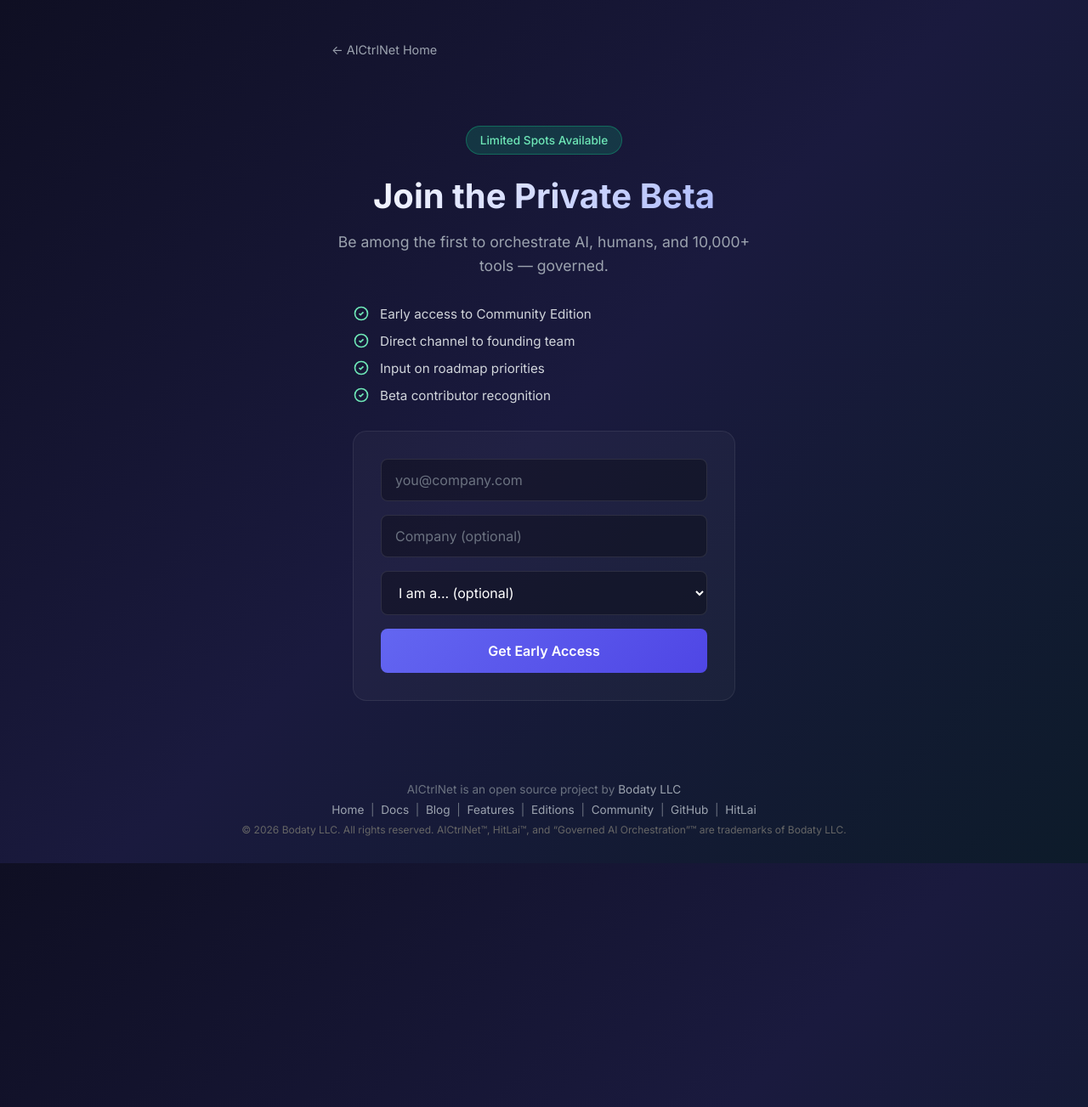
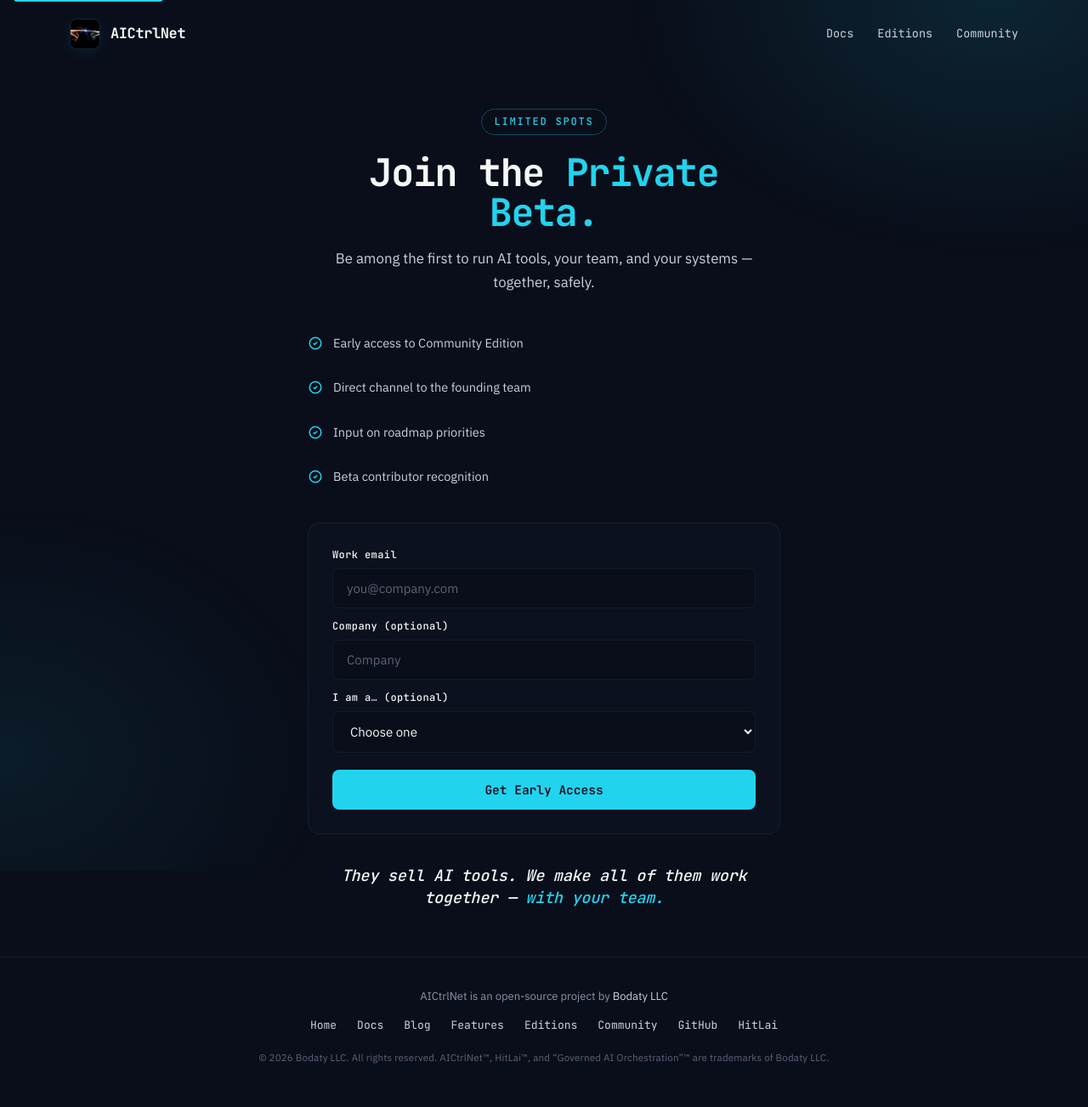
Before and after one commit to Bodaty/aictrlnet.com, a Jekyll site: the page beta/index.html, which Jekyll copies as it is, in a window 1280 px wide. Shown: the whole page at 85% size. Built offline with Jekyll 4.4.1, drawn with Linux system fonts in a browser that asks for light colours.

Commit message:
refresh /beta: v12.6 design (form + /beta endpoint preserved)
Drops '10,000+ tools — governed' hero anti-pattern. Updates subtitle to
v12 voice. Preserves form fields (email, company, role) + _gotcha honeypot
+ /beta endpoint exactly. textContent for status messages, sr-only labels,
focus-visible outlines.

```diff
--- a/beta/index.html
+++ b/beta/index.html
@@ -3,241 +3,161 @@
 <head>
     <meta charset="UTF-8">
     <meta name="viewport" content="width=device-width, initial-scale=1.0">
-    <title>Join the Private Beta - AICtrlNet</title>
-    <meta name="description" content="Join the AICtrlNet private beta. Be among the first to orchestrate AI, humans, and 10,000+ tools — governed.">
+    <title>AICtrlNet Private Beta — Early access.</title>
+    <meta name="description" content="Join the AICtrlNet private beta. Early access to Community Edition, direct channel to the founding team, input on roadmap priorities.">
+
+    <link rel="canonical" href="https://aictrlnet.com/beta/">
+    <meta name="theme-color" content="#0a0e1a">
+    <meta name="color-scheme" content="dark">
+    <link rel="manifest" href="/site.webmanifest">
+
+    <link rel="icon" type="image/x-icon" href="/favicon.ico" sizes="any">
+    <link rel="icon" type="image/png" sizes="32x32" href="/favicon-32.png">
+    <link rel="icon" type="image/png" sizes="16x16" href="/favicon-16.png">
+    <link rel="apple-touch-icon" sizes="180x180" href="/apple-touch-icon.png">
+
+    <meta property="og:type" content="website">
+    <meta property="og:site_name" content="AICtrlNet">
+    <meta property="og:locale" content="en_US">
+    <meta property="og:title" content="AICtrlNet Private Beta">
+    <meta property="og:description" content="Be among the first to run AI tools, your team, and your systems — together, safely.">
+    <meta property="og:url" content="https://aictrlnet.com/beta/">
+    <meta property="og:image" content="https://aictrlnet.com/og-image.png">
+    <meta property="og:image:width" content="1200">
+    <meta property="og:image:height" content="630">
+
+    <meta name="twitter:card" content="summary_large_image">
+    <meta name="twitter:title" content="AICtrlNet Private Beta">
+    <meta name="twitter:description" content="Early access to the open-core layer above the AI stack.">
+    <meta name="twitter:image" content="https://aictrlnet.com/og-image.png">
+
     <link rel="preconnect" href="https://fonts.googleapis.com">
     <link rel="preconnect" href="https://fonts.gstatic.com" crossorigin>
-    <link href="https://fonts.googleapis.com/css2?family=Inter:wght@400;500;600;700&display=swap" rel="stylesheet">
+    <link href="https://fonts.googleapis.com/css2?family=JetBrains+Mono:wght@400;500;600;700&family=IBM+Plex+Sans:wght@400;500;600;700&display=swap" rel="stylesheet">
+
     <style>
-        * { margin: 0; padding: 0; box-sizing: border-box; }
+        :root {
+            --bg:#0a0e1a;--bg-2:#0d1424;--bg-3:#131c30;
+            --line:rgba(34,211,238,0.10);--line-soft:rgba(255,255,255,0.06);
+            --ink:#f5f7fa;--ink-soft:#c9d1de;--ink-dim:#8a94a8;--ink-faint:#5a6478;
+            --accent:#22d3ee;--accent-2:#67e8f9;--accent-glow:rgba(34,211,238,0.30);
+            --good:#6ee7b7;--bad:#fca5a5;
+            --font-display:'JetBrains Mono',ui-monospace,SFMono-Regular,Menlo,monospace;
+            --font-body:'IBM Plex Sans',-apple-system,BlinkMacSystemFont,sans-serif;
+            --ease:cubic-bezier(0.22,1,0.36,1);
+        }
+        *{margin:0;padding:0;box-sizing:border-box}
+        html{scroll-behavior:smooth}
+        @media (prefers-reduced-motion:reduce){html{scroll-behavior:auto}*,*::before,*::after{animation-duration:.001ms!important;transition-duration:.001ms!important}}
+        body{font-family:var(--font-body);background:var(--bg);color:var(--ink-soft);-webkit-font-smoothing:antialiased;line-height:1.6;min-height:100vh;position:relative;overflow-x:hidden}
+        body::before{content:'';position:fixed;inset:-10%;background:radial-gradient(ellipse 760px 540px at 85% 8%,rgba(34,211,238,0.12) 0%,transparent 55%),radial-gradient(ellipse 620px 480px at 12% 88%,rgba(34,211,238,0.07) 0%,transparent 60%);z-index:-2;pointer-events:none;animation:mesh-drift 22s var(--ease) infinite alternate}
+        @keyframes mesh-drift{0%{transform:translate3d(0,0,0) scale(1)}50%{transform:translate3d(-2%,1.5%,0) scale(1.04)}100%{transform:translate3d(1.5%,-1.5%,0) scale(1.02)}}
+        .skip-link{position:absolute;top:-40px;left:16px;background:var(--accent);color:var(--bg);padding:8px 16px;border-radius:4px;font-family:var(--font-display);font-weight:600;text-decoration:none;z-index:100}
+        .skip-link:focus-visible{top:16px}
+        :focus-visible{outline:2px solid var(--accent);outline-offset:3px;border-radius:4px}
 
-        body {
-            font-family: 'Inter', -apple-system, BlinkMacSystemFont, sans-serif;
-            background: linear-gradient(135deg, #0f0f23 0%, #1a1a3e 50%, #0d1b2a 100%);
-            min-height: 100vh;
-            color: #e0e0e0;
-            display: flex;
-            flex-direction: column;
-        }
+        nav.topnav{display:flex;justify-content:space-between;align-items:center;padding:22px 32px;max-width:1180px;margin:0 auto}
+        .topnav-brand{display:flex;align-items:center;gap:12px;text-decoration:none}
+        .topnav-mark{width:36px;height:36px;border-radius:8px;background:var(--bg-2);border:1px solid var(--line);overflow:hidden;display:grid;place-items:center;box-shadow:0 4px 16px rgba(34,211,238,0.08)}
+        .topnav-mark img{width:100%;height:100%;display:block;object-fit:cover}
+        .topnav-word{font-family:var(--font-display);font-weight:700;font-size:17px;color:var(--ink);letter-spacing:-0.4px}
+        .topnav-links{display:flex;align-items:center;gap:28px;font-family:var(--font-display);font-size:13.5px}
+        .topnav-links a{color:var(--ink-soft);text-decoration:none;transition:color 200ms var(--ease)}
+        .topnav-links a:hover{color:var(--accent)}
+        @media (max-width:700px){.topnav-links{display:none}}
 
-        .container {
-            max-width: 1000px;
-            margin: 0 auto;
-            padding: 2rem;
-            flex: 1;
-        }
+        .container{max-width:620px;margin:0 auto;padding:0 32px}
 
-        .nav {
-            padding: 1rem 0;
-            margin-bottom: 2rem;
-        }
+        .hero{text-align:center;padding:48px 0 36px}
+        .badge-pill{display:inline-block;font-family:var(--font-display);font-weight:500;font-size:12px;letter-spacing:1.8px;text-transform:uppercase;color:var(--accent);border:1px solid rgba(34,211,238,0.3);padding:5px 14px;border-radius:999px;margin-bottom:20px}
+        h1{font-family:var(--font-display);font-weight:700;font-size:clamp(2rem,4.6vw,2.8rem);line-height:1.05;letter-spacing:-1.2px;color:var(--ink);margin-bottom:18px}
+        h1 em{font-style:normal;color:var(--accent)}
+        .hero-sub{font-size:1.05rem;line-height:1.65;color:var(--ink-soft)}
 
-        .nav a {
-            color: #9ca3af;
-            text-decoration: none;
-            font-size: 0.9rem;
-        }
+        .benefits{display:flex;flex-direction:column;gap:10px;margin-bottom:32px}
+        .benefit{display:flex;align-items:flex-start;gap:12px;padding:10px 0;font-size:14.5px;color:var(--ink-soft);line-height:1.55}
+        .benefit svg{color:var(--accent);flex-shrink:0;margin-top:2px;width:18px;height:18px}
 
-        .nav a:hover {
-            color: #a5b4fc;
-        }
+        .signup-form{background:rgba(13,20,36,0.55);border:1px solid var(--line-soft);border-radius:14px;padding:28px}
+        .form-row{margin-bottom:12px}
+        .form-row label{display:block;font-family:var(--font-display);font-weight:500;font-size:12px;letter-spacing:0.4px;color:var(--ink);margin-bottom:6px}
+        .signup-form input,.signup-form select{width:100%;padding:13px 16px;border:1px solid var(--line-soft);border-radius:8px;background:rgba(10,14,26,0.7);color:var(--ink);font-family:var(--font-body);font-size:15px}
+        .signup-form input::placeholder{color:var(--ink-faint)}
+        .signup-form input:focus,.signup-form select:focus{outline:none;border-color:var(--accent)}
+        .signup-form button{width:100%;margin-top:8px;padding:14px 24px;background:var(--accent);color:var(--bg);border:none;border-radius:8px;font-family:var(--font-display);font-size:14.5px;font-weight:600;cursor:pointer;transition:all 200ms var(--ease)}
+        .signup-form button:hover{transform:translateY(-1px);box-shadow:0 10px 32px var(--accent-glow)}
+        .signup-form button:disabled{opacity:0.6;cursor:wait}
+        .form-msg{margin-top:14px;font-size:14.5px;text-align:center;padding:14px;border-radius:8px;display:none}
+        .form-msg.success{display:block;color:var(--good);background:rgba(110,231,183,0.06);border:1px solid rgba(110,231,183,0.18)}
+        .form-msg.error{display:block;color:var(--bad);background:rgba(252,165,165,0.06);border:1px solid rgba(252,165,165,0.18)}
 
-        .page-header {
-            text-align: center;
-            margin-bottom: 2rem;
-            padding-top: 2rem;
-        }
+        .closer{padding:36px 0 8px;text-align:center}
+        .closer-quote{font-family:var(--font-display);font-weight:500;font-style:italic;font-size:1.15rem;line-height:1.4;color:var(--ink);max-width:560px;margin:0 auto;letter-spacing:-0.2px}
+        .closer-quote em{font-style:italic;color:var(--accent)}
 
-        .page-header h1 {
-            font-size: clamp(2rem, 5vw, 2.5rem);
-            font-weight: 700;
-            margin-bottom: 1rem;
-            background: linear-gradient(135deg, #ffffff 0%, #a5b4fc 100%);
-            -webkit-background-clip: text;
-            -webkit-text-fill-color: transparent;
-            background-clip: text;
-        }
-
-        .page-header p {
-            font-size: 1.1rem;
-            color: #9ca3af;
-            max-width: 500px;
-            margin: 0 auto;
-            line-height: 1.6;
-        }
-
-        .badge {
-            display: inline-block;
-            background: rgba(16, 185, 129, 0.2);
-            border: 1px solid rgba(16, 185, 129, 0.4);
-            color: #6ee7b7;
-            padding: 0.5rem 1rem;
-            border-radius: 50px;
-            font-size: 0.85rem;
-            font-weight: 500;
-            margin-bottom: 1.5rem;
-        }
-
-        .beta-content {
-            max-width: 450px;
-            margin: 0 auto;
-        }
-
-        .benefits {
-            display: flex;
-            flex-direction: column;
-            gap: 0.75rem;
-            text-align: left;
-            margin-bottom: 2rem;
-        }
-
-        .benefit {
-            display: flex;
-            align-items: center;
-            gap: 0.75rem;
-            font-size: 0.95rem;
-            color: #d1d5db;
-        }
-
-        .benefit svg {
-            color: #6ee7b7;
-            flex-shrink: 0;
-        }
-
-        .signup-form {
-            background: rgba(255, 255, 255, 0.03);
-            border: 1px solid rgba(255, 255, 255, 0.08);
-            border-radius: 16px;
-            padding: 2rem;
-            margin-bottom: 2rem;
-        }
-
-        .form-row {
-            display: flex;
-            gap: 0.75rem;
-            margin-bottom: 1rem;
-        }
-
-        .form-row input, .form-row select {
-            flex: 1;
-            padding: 0.875rem 1rem;
-            border: 1px solid rgba(255, 255, 255, 0.1);
-            border-radius: 8px;
-            background: rgba(0, 0, 0, 0.3);
-            color: white;
-            font-size: 1rem;
-            font-family: inherit;
-        }
-
-        .form-row input:focus, .form-row select:focus {
-            outline: none;
-            border-color: #6366f1;
-        }
-
-        .form-row input::placeholder {
-            color: #6b7280;
-        }
-
-        .form-row select {
-            cursor: pointer;
-        }
-
-        .form-row select option {
-            background: #1a1a3e;
-        }
-
-        .form-row.full input {
-            width: 100%;
-        }
-
-        button[type="submit"] {
-            width: 100%;
-            padding: 1rem;
-            background: linear-gradient(135deg, #6366f1 0%, #4f46e5 100%);
-            color: white;
-            border: none;
-            border-radius: 8px;
-            font-size: 1rem;
-            font-weight: 600;
-            cursor: pointer;
-            transition: all 0.2s ease;
-            font-family: inherit;
-        }
-
-        button[type="submit"]:hover {
-            transform: translateY(-2px);
-            box-shadow: 0 10px 40px rgba(99, 102, 241, 0.3);
-        }
-
-        footer {
-            text-align: center;
-            padding: 2rem;
-            color: #6b7280;
-            font-size: 0.85rem;
-        }
-
-        footer a {
-            color: #9ca3af;
-            text-decoration: none;
-        }
-
-        footer a:hover {
-            color: #a5b4fc;
-        }
-
-        .footer-links {
-            margin-top: 0.5rem;
-        }
-
-        @media (max-width: 500px) {
-            .form-row {
-                flex-direction: column;
-            }
-        }
+        footer{border-top:1px solid var(--line-soft);padding:36px 0 48px;text-align:center;font-family:var(--font-body);font-size:13px;color:var(--ink-dim);margin-top:48px}
+        .footer-links{display:flex;flex-wrap:wrap;gap:8px 24px;justify-content:center;margin:14px 0 18px;font-family:var(--font-display);font-size:13px}
+        footer a{color:var(--ink-soft);text-decoration:none}
+        footer a:hover{color:var(--accent)}
+        .footer-meta{font-size:11.5px;color:var(--ink-faint);margin-top:8px;letter-spacing:0.2px}
     </style>
 </head>
 <body>
-    <div class="container">
+    <a class="skip-link" href="#main">Skip to content</a>
 
-        <div class="nav"><a href="/">&larr; AICtrlNet Home</a></div>
+    <nav class="topnav" aria-label="Primary">
+        <a href="/" class="topnav-brand" aria-label="AICtrlNet — home">
+            <span class="topnav-mark"><img src="/logo-mark.png" alt="" width="36" height="36" loading="eager" decoding="async"></span>
+            <span class="topnav-word">AICtrlNet</span>
+        </a>
+        <div class="topnav-links">
+            <a href="/docs">Docs</a>
+            <a href="/editions">Editions</a>
+            <a href="/community">Community</a>
+        </div>
+    </nav>
 
-        <div class="page-header">
-            <div class="badge">Limited Spots Available</div>
-            <h1>Join the Private Beta</h1>
-            <p>Be among the first to orchestrate AI, humans, and 10,000+ tools — governed.</p>
-        </div>
+    <main id="main" class="container">
 
-        <div class="beta-content">
+        <section class="hero" aria-labelledby="hero-title">
+            <div class="badge-pill">Limited spots</div>
+            <h1 id="hero-title">Join the <em>Private Beta.</em></h1>
+            <p class="hero-sub">Be among the first to run AI tools, your team, and your systems &mdash; together, safely.</p>
+        </section>
+
         <div class="benefits">
             <div class="benefit">
-                    <svg width="20" height="20" viewBox="0 0 24 24" fill="none" stroke="currentColor" stroke-width="2"><path d="M9 12l2 2 4-4m6 2a9 9 0 11-18 0 9 9 0 0118 0z"/></svg>
-                    Early access to Community Edition
+                <svg viewBox="0 0 24 24" fill="none" stroke="currentColor" stroke-width="2"><path d="M9 12l2 2 4-4m6 2a9 9 0 11-18 0 9 9 0 0118 0z"/></svg>
+                <span>Early access to Community Edition</span>
             </div>
             <div class="benefit">
-                    <svg width="20" height="20" viewBox="0 0 24 24" fill="none" stroke="currentColor" stroke-width="2"><path d="M9 12l2 2 4-4m6 2a9 9 0 11-18 0 9 9 0 0118 0z"/></svg>
-                    Direct channel to founding team
+                <svg viewBox="0 0 24 24" fill="none" stroke="currentColor" stroke-width="2"><path d="M9 12l2 2 4-4m6 2a9 9 0 11-18 0 9 9 0 0118 0z"/></svg>
+                <span>Direct channel to the founding team</span>
             </div>
             <div class="benefit">
-                    <svg width="20" height="20" viewBox="0 0 24 24" fill="none" stroke="currentColor" stroke-width="2"><path d="M9 12l2 2 4-4m6 2a9 9 0 11-18 0 9 9 0 0118 0z"/></svg>
-                    Input on roadmap priorities
+                <svg viewBox="0 0 24 24" fill="none" stroke="currentColor" stroke-width="2"><path d="M9 12l2 2 4-4m6 2a9 9 0 11-18 0 9 9 0 0118 0z"/></svg>
+                <span>Input on roadmap priorities</span>
             </div>
             <div class="benefit">
-                    <svg width="20" height="20" viewBox="0 0 24 24" fill="none" stroke="currentColor" stroke-width="2"><path d="M9 12l2 2 4-4m6 2a9 9 0 11-18 0 9 9 0 0118 0z"/></svg>
-                    Beta contributor recognition
+                <svg viewBox="0 0 24 24" fill="none" stroke="currentColor" stroke-width="2"><path d="M9 12l2 2 4-4m6 2a9 9 0 11-18 0 9 9 0 0118 0z"/></svg>
+                <span>Beta contributor recognition</span>
             </div>
         </div>
 
-            <form id="lead-form" class="signup-form">
-                <div style="position:absolute;left:-9999px"><input type="text" name="_gotcha" tabindex="-1" autocomplete="off"></div>
-                <div class="form-row full">
-                    <input type="email" name="email" placeholder="you@company.com" required>
+        <form id="lead-form" class="signup-form" novalidate>
+            <div style="position:absolute;left:-9999px"><label>Leave blank<input type="text" name="_gotcha" tabindex="-1" autocomplete="off"></label></div>
+            <div class="form-row">
+                <label for="b-email">Work email</label>
+                <input id="b-email" type="email" name="email" placeholder="you@company.com" required autocomplete="email">
             </div>
             <div class="form-row">
-                    <input type="text" name="company" placeholder="Company (optional)">
+                <label for="b-company">Company (optional)</label>
+                <input id="b-company" type="text" name="company" placeholder="Company" autocomplete="organization">
             </div>
             <div class="form-row">
-                    <select name="role">
-                        <option value="">I am a... (optional)</option>
+                <label for="b-role">I am a&hellip; (optional)</label>
+                <select id="b-role" name="role">
+                    <option value="">Choose one</option>
                     <option value="developer">Developer</option>
                     <option value="startup">Startup Founder</option>
                     <option value="smb">SMB / Team Lead</option>
@@ -246,34 +166,44 @@
                 </select>
             </div>
             <button type="submit">Get Early Access</button>
+            <div id="form-status" class="form-msg" role="status" aria-live="polite"></div>
         </form>
-        </div>
 
-    </div>
+        <section class="closer">
+            <p class="closer-quote">They sell AI tools. We make all of them work together &mdash; <em>with your team.</em></p>
+        </section>
+    </main>
 
     <footer>
-        <p>AICtrlNet is an open source project by <a href="https://bodaty.com">Bodaty LLC</a></p>
-        <p class="footer-links">
-            <a href="/">Home</a> &nbsp;|&nbsp;
-            <a href="/docs">Docs</a> &nbsp;|&nbsp;
-            <a href="/blog">Blog</a> &nbsp;|&nbsp;
-            <a href="/features">Features</a> &nbsp;|&nbsp;
-            <a href="/editions">Editions</a> &nbsp;|&nbsp;
-            <a href="/community">Community</a> &nbsp;|&nbsp;
-            <a href="https://github.com/bodaty/aictrlnet-community">GitHub</a> &nbsp;|&nbsp;
+        <p>AICtrlNet is an open-source project by <a href="https://bodaty.com">Bodaty LLC</a></p>
+        <nav class="footer-links" aria-label="Footer">
+            <a href="/">Home</a>
+            <a href="/docs">Docs</a>
+            <a href="/blog">Blog</a>
+            <a href="/features">Features</a>
+            <a href="/editions">Editions</a>
+            <a href="/community">Community</a>
+            <a href="https://github.com/bodaty/aictrlnet-community">GitHub</a>
             <a href="https://hitlai.net">HitLai</a>
-        </p>
-        <p style="font-size: 0.75rem; color: #666; margin-top: 0.5rem;">&copy; 2026 Bodaty LLC. All rights reserved. AICtrlNet&trade;, HitLai&trade;, and &ldquo;Governed AI Orchestration&rdquo;&trade; are trademarks of Bodaty LLC.</p>
+        </nav>
+        <p class="footer-meta">&copy; 2026 Bodaty LLC. All rights reserved. AICtrlNet&trade;, HitLai&trade;, and &ldquo;Governed AI Orchestration&rdquo;&trade; are trademarks of Bodaty LLC.</p>
     </footer>
 
     <script>
-    // UPDATE: Replace with actual Cloud Function URL after deployment
+    (function () {
         var LEAD_API = 'https://marketing-leads-xy6vr5msca-uc.a.run.app';
         var form = document.getElementById('lead-form');
+        if (!form) return;
         var btn = form.querySelector('button[type="submit"]');
         var btnText = btn.textContent;
+        var status = document.getElementById('form-status');
 
-    form.addEventListener('submit', async function(e) {
+        function showStatus(msg, kind) {
+            status.textContent = msg;
+            status.className = 'form-msg ' + kind;
+        }
+
+        form.addEventListener('submit', async function (e) {
             e.preventDefault();
             if (form._gotcha && form._gotcha.value) return;
             var data = Object.fromEntries(new FormData(form));
@@ -290,18 +220,20 @@
                 });
                 var result = await res.json();
                 if (result.success) {
-                form.innerHTML = '<div style="text-align:center;padding:2rem;color:#6ee7b7;font-size:1.1rem;">' + result.message + '</div>';
+                    form.style.display = 'none';
+                    showStatus(String(result.message || 'You’re on the list. We’ll be in touch.'), 'success');
                 } else {
                     btn.disabled = false;
                     btn.textContent = btnText;
-                alert(result.error || 'Something went wrong. Please try again.');
+                    showStatus(String(result.error || 'Something went wrong. Please try again.'), 'error');
                 }
             } catch (err) {
                 btn.disabled = false;
                 btn.textContent = btnText;
-            alert('Network error. Please try again.');
+                showStatus('Network error. Please try again.', 'error');
             }
         });
+    })();
     </script>
 </body>
 </html>
```
Lines whose indentation alone changed are shown as unchanged.
